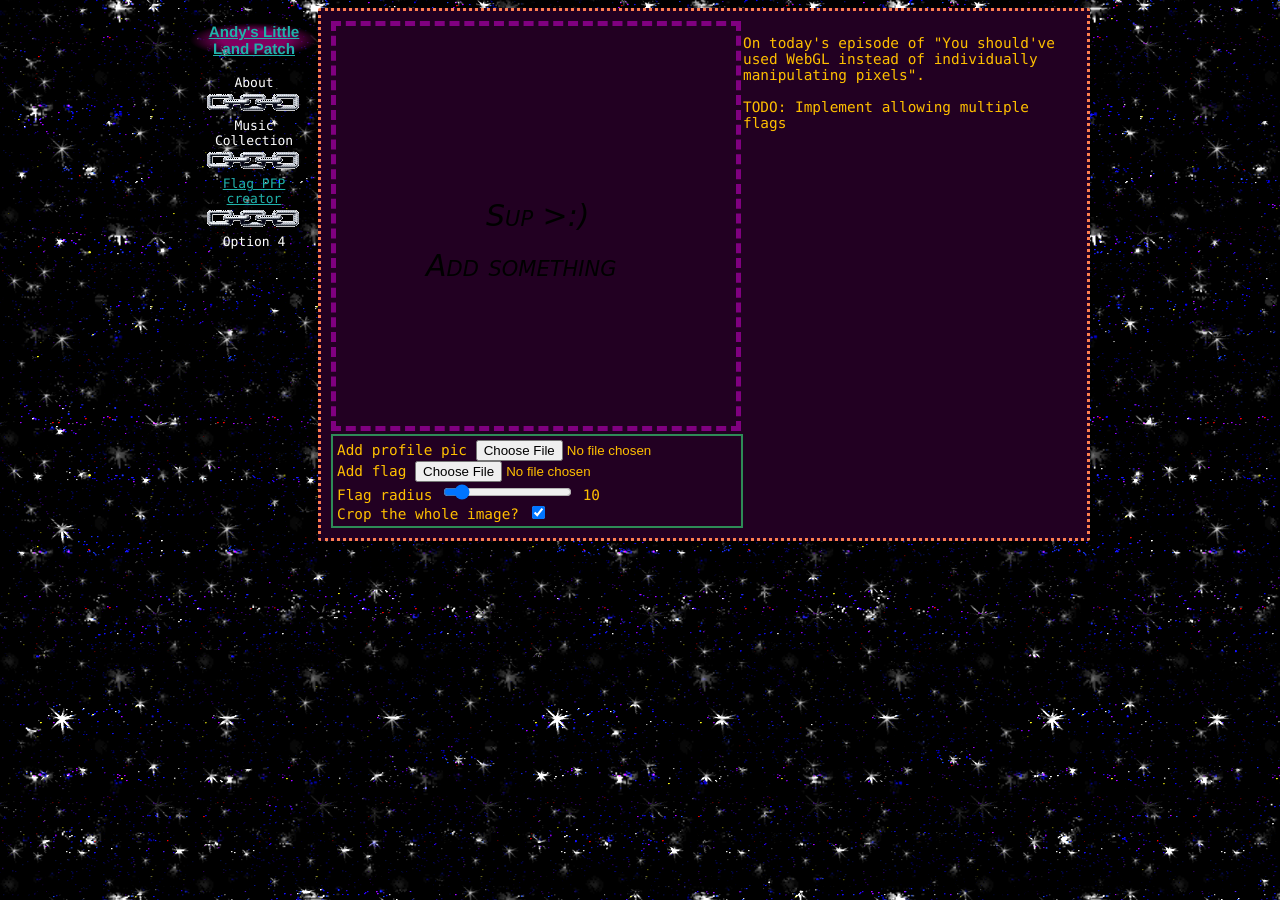
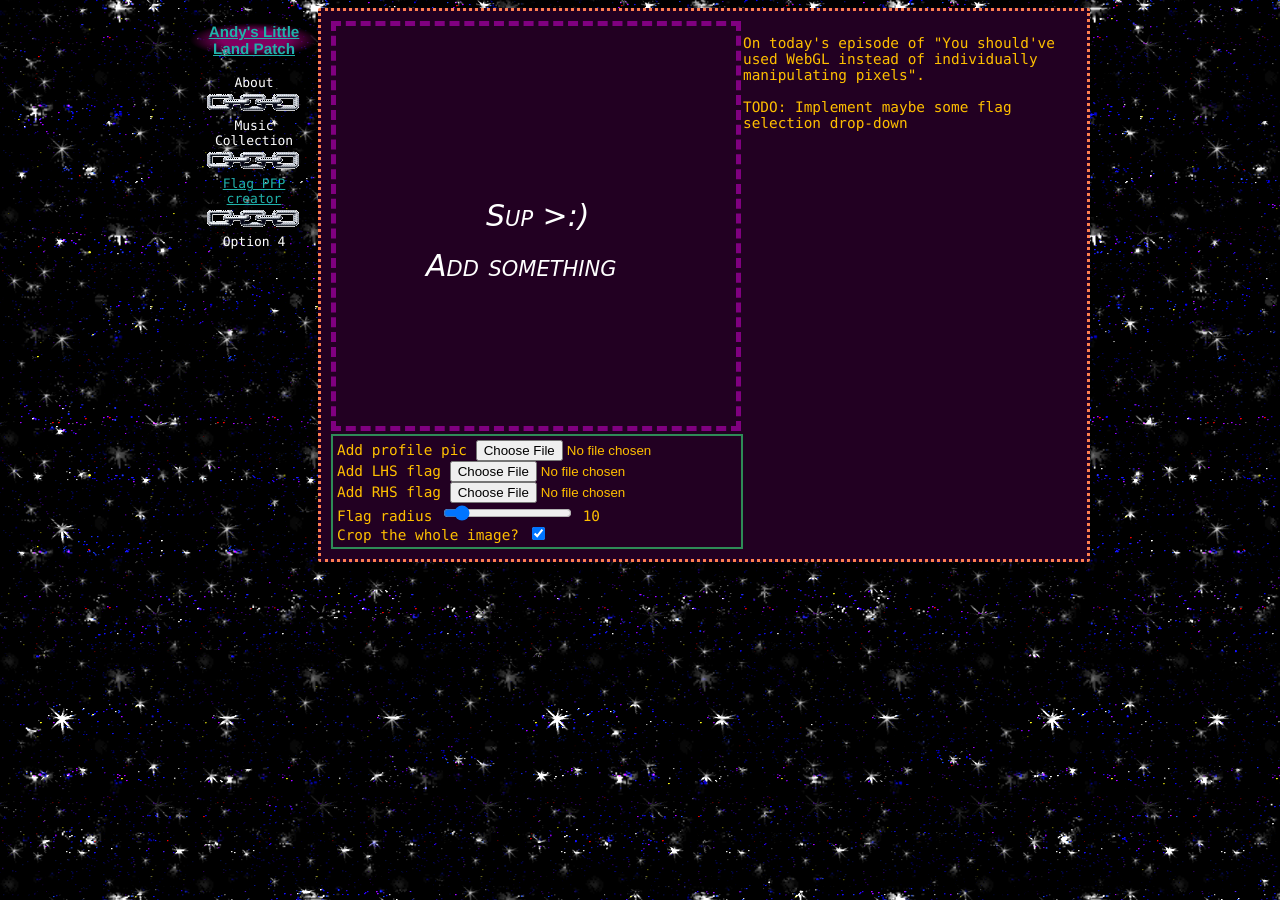
Before and after one commit to 64andy/neocities-website, a Jekyll site: the page built from flag-pfp.html, in a window 1280 px wide. Built offline with Jekyll 4.4.1, drawn with Linux system fonts in a browser that asks for light colours; some of the changed lines change nothing that is shown.

Commit message:
Implemented allowing two flags at once in flag-pfp

```diff
--- a/flag-pfp.html
+++ b/flag-pfp.html
@@ -14,8 +14,13 @@
         <input type="file" id="pfp" name="pfp" accept="image/*" onchange="formEvents.applyPfp()" />
         <br />
 
-        <label for="flag">Add flag </label>
-        <input type="file" id="flag" name="flag" accept="image/*" onchange="formEvents.applyFlag()" />
+        <label for="flag">Add LHS flag </label>
+        <input type="file" id="left-flag" name="left flag" accept="image/*"
+          onchange="formEvents.applyLeftFlag()" />
+        <br />
+        <label for="flag">Add RHS flag </label>
+        <input type="file" id="right-flag" name="right flag" accept="image/*"
+          onchange="formEvents.applyRightFlag()" />
         <br />
 
 
@@ -33,7 +38,7 @@
     On today's episode of "You should've used WebGL
     instead of individually manipulating pixels".
     <br /><br />
-    TODO: Implement allowing multiple flags
+    TODO: Implement maybe some flag selection drop-down
   </p>
 </div>
 
--- a/js/flag.js
+++ b/js/flag.js
@@ -1,3 +1,5 @@
+var ready = false;
+
 const mainCanvas = document.getElementById("yes");
 /** @type {CanvasRenderingContext2D} */
 const mainCtx = mainCanvas.getContext("2d");
@@ -10,13 +12,20 @@
 
 // Images
 /** @type {HTMLCanvasElement} */
-const flag = document.createElement('canvas');
-flag.width = width;
-flag.height = height;
+const leftFlag = document.createElement('canvas');
+leftFlag.width = width;
+leftFlag.height = height;
+/** @type {HTMLCanvasElement} */
+const rightFlag = document.createElement('canvas');
+rightFlag.width = width;
+rightFlag.height = height;
 
 /** @type {CanvasRenderingContext2D} */
-const flagCtx = flag.getContext('2d');
-flagCtx.imageSmoothingEnabled = false;  // GL_LINEAR
+const leftFlagCtx = leftFlag.getContext('2d');
+leftFlagCtx.imageSmoothingEnabled = false;  // Prevents blur
+/** @type {CanvasRenderingContext2D} */
+const rightFlagCtx = rightFlag.getContext('2d');
+rightFlagCtx.imageSmoothingEnabled = false;  // GL_LINEAR
 
 
 /** @type {HTMLCanvasElement} */
@@ -29,7 +38,8 @@
 
 // The elements i'd need to access
 var elems = {
-    flagUpload: document.getElementById('flag'),
+    leftFlagUpload: document.getElementById('left-flag'),
+    rightFlagUpload: document.getElementById('right-flag'),
     pfpUpload: document.getElementById('pfp'),
     radiusChange: document.getElementById('radius'),
     cropCheckbox: document.getElementById('cropped'),
@@ -46,28 +56,33 @@
     applyPfp() {
         let file = elems.pfpUpload.files[0];
         if (file === undefined) {
-            console.error("applyPfp: No pic uploaded")
+            console.warn("applyPfp: No pic uploaded yet")
             return;
         }
         let targetCtx = pfpCtx;
         readImage(file)
         .then((pfpImg) => {
             targetCtx.drawImage(pfpImg, 0, 0, width, height);
-            renderPfp(mainCanvas);
+            if (ready) renderPfp(mainCanvas);
         })
         .catch((err) => {
             console.error("Error reading the profile pic:", err);
         });
     },
+
+    applyLeftFlag() {
+        formEvents.applyFlag(leftFlagCtx, elems.leftFlagUpload.files[0]);
+    },
+    applyRightFlag() {
+        formEvents.applyFlag(rightFlagCtx, elems.rightFlagUpload.files[0]);
+    },
     /**
      * Reads the file, parses it as an image, then does the flag stretch,
      * and applies it to the flag canvas
      */
-    applyFlag() {
-        let targetCtx = flagCtx;
-        let file = elems.flagUpload.files[0];
+    applyFlag(ctx, file) {
         if (file === undefined) {
-            console.error("applyFlag: No pic uploaded")
+            console.warn("applyFlag: No pic uploaded yet");
             return;
         }
 
@@ -79,31 +94,20 @@
             console.error("Error reading the flag image:", err);
         })
         .then((newFlagImg) => {
-            targetCtx.drawImage(newFlagImg, 0, 0, width, height);
-            renderPfp(mainCanvas);
+            ctx.drawImage(newFlagImg, 0, 0, width, height);
+            if (ready) renderPfp(mainCanvas);
         });
     },
 
     changeRadius() {
         let rad = elems.radiusChange.value;
         updateRadius(rad);
-        renderPfp(mainCanvas);
+        if (ready) renderPfp(mainCanvas);
     },
     updateFlagCrop() {
         isCropped = elems.cropCheckbox.checked;
-        renderPfp(mainCanvas);
+        if (ready) renderPfp(mainCanvas);
     },
-}
-
-
-
-function init() {
-    // Save the initial context state because clips can't be removed otherwise
-    mainCtx.save();
-    // Trigger the events on the forms because browsers remember
-    for (const name in formEvents) {
-        formEvents[name]?.call()
-    }
 }
 
 
@@ -231,11 +235,17 @@
 }
 
 function renderPfp(canvas) {
+    if (!ready) {
+        console.warn("Won't render, not properly initialized");
+        return;
+    }
+
     clearCanvas(canvas);
 
     /** @type {CanvasRenderingContext2D} */
     let ctx = canvas.getContext('2d');
     ctx.font = "italic small-caps 30px Comic Sans MS";
+    ctx.fillStyle = "white";
     ctx.fillText("Sup\n>:)", 150, 200);
     ctx.fillText("Add something", 90, 250);
 
@@ -246,8 +256,12 @@
         ctx.clip(flagCropPath);
     }
     // Step 1: Draw the flag
-    ctx.drawImage(flag, 0, 0, width, height);
-
+    ctx.drawImage(leftFlag, 0, 0, width, height);
+    ctx.drawImage(rightFlag,
+                    width/2, 0,     // sx, sy
+                    width, height,  // sw, sh
+                    width/2, 0,     // dx, dy
+                    width, height); // dw, dh
     // Step 2a: Image clip
     let pfpRadiusClip = new Path2D();
     pfpRadiusClip.arc(width/2, height/2, (height/2)-radius, 0, 2*Math.PI);
@@ -255,3 +269,16 @@
     // Step 2b: Draw the PFP
     ctx.drawImage(pfp, radius, radius, width-radius*2, height-radius*2);
 }
+
+
+function init() {
+    // Save the initial context state because clips can't be removed otherwise
+    mainCtx.save();
+    // Trigger the events on the forms because browsers can remember on refresh
+    for (const name in formEvents) {
+        formEvents[name]?.call()
+    }
+
+    ready = true;
+    renderPfp(mainCanvas);
+}
```
